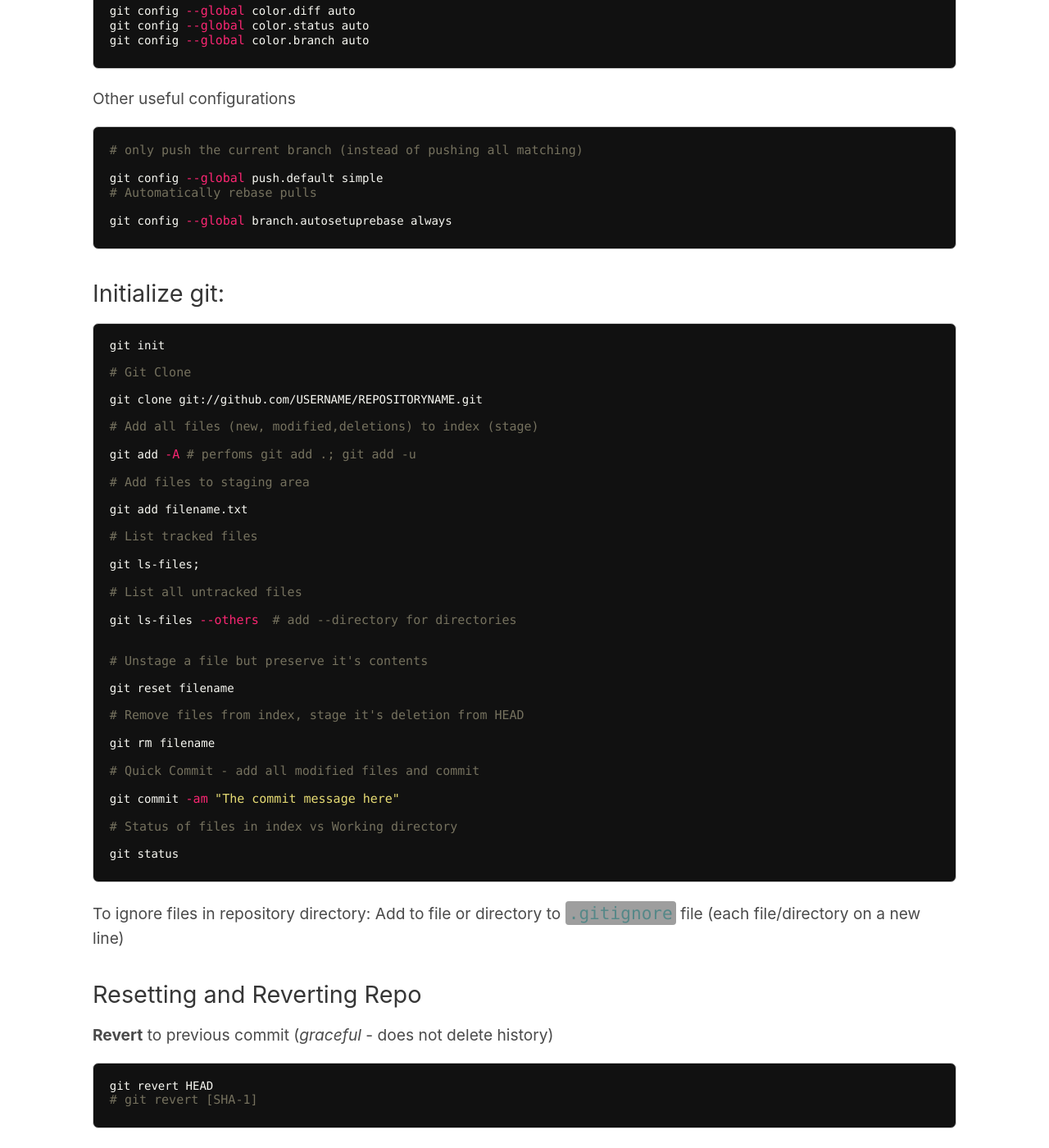
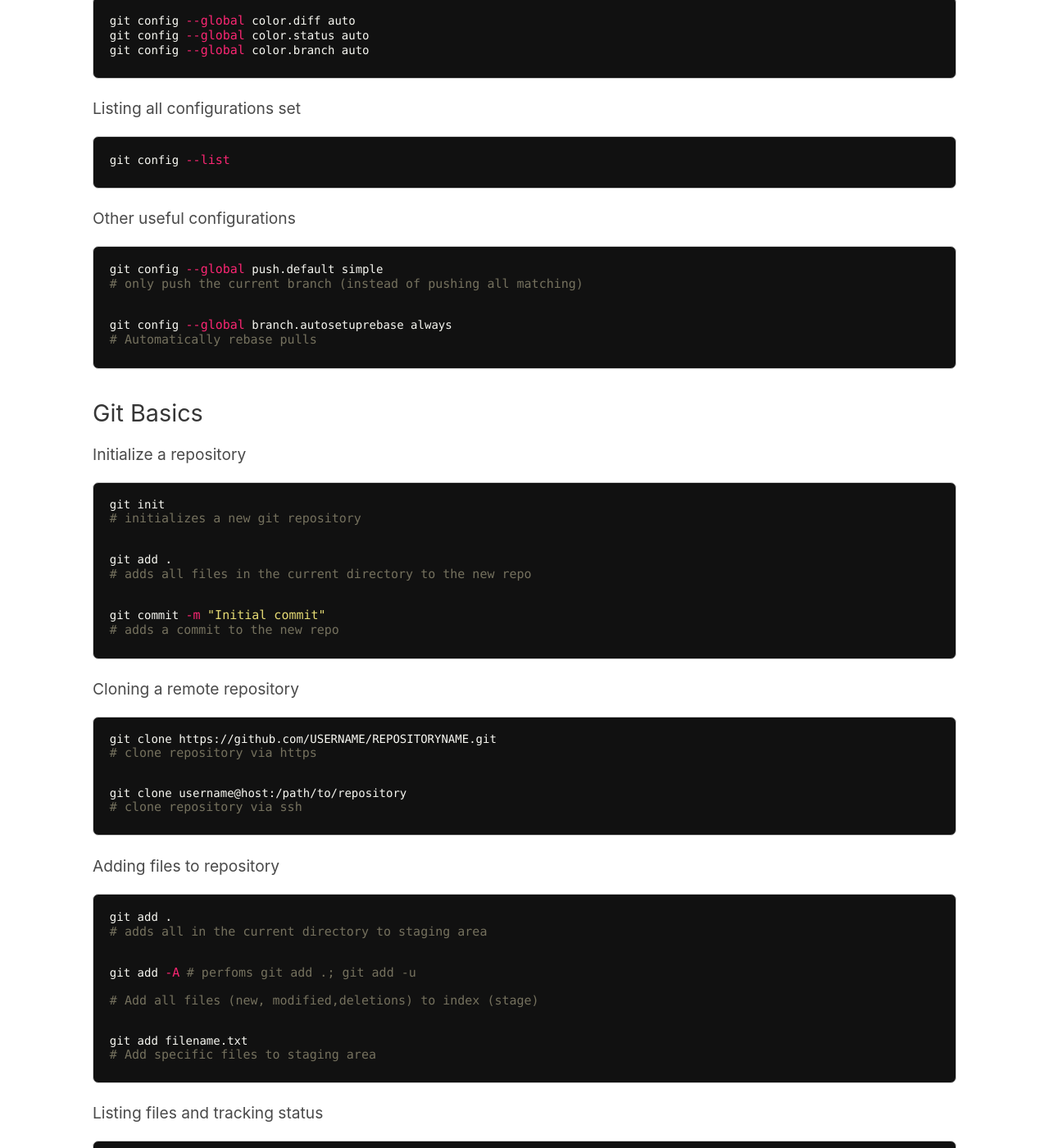
Before and after one commit to peteretelej/peteretelej.github.io, a Jekyll site: the page built from _posts/2014-9-22-git-commands-quick-dirty-git-shortcuts.md, in a window 1280 px wide and 1400 px high, scrolled down 926 px. Shown: the whole window at 82% size. Built offline with Jekyll 4.4.1, drawn with Linux system fonts in a browser that asks for light colours; some of the changed text lies outside the part shown; grey boxes are pictures that could not be loaded.

Commit message:
Minor edits to posts

```diff
--- a/_posts/2014-9-22-git-commands-quick-dirty-git-shortcuts.md
+++ b/_posts/2014-9-22-git-commands-quick-dirty-git-shortcuts.md
@@ -9,7 +9,7 @@ thumbnail: https://peteretelej.github.io/images/logos/git-logo.png
 
 <div class="tags">
 <a href='#git-config' class='tag is-info '>Configure Git</a>
-<a href='#git-init' class='tag is-info '>Initiliaze Git</a>
+<a href='#git-basics' class='tag is-info '>Git Basics</a>
 <a href='#git-reset' class='tag is-info '>Git Reset</a>
 <a href='#git-branch' class='tag is-info '>Manage Branches</a>
 <a href='#git-merge' class='tag is-info '>Git Merge</a>
@@ -25,69 +25,115 @@ thumbnail: https://peteretelej.github.io/images/logos/git-logo.png
 
 <h2>Git Quick Commands Listing</h2>
 <h3 id="git-config">Git Configuration:</h3>
+Add your name and email (baked into each commit made)
 {% highlight sh lineos %}
 git config --global user.name "Your Name"
-git config --global user.email you@youremaildomain.com
-# Add email to github/bitbucket if you plan to use them
+git config --global user.email you@example.com
+{% endhighlight %}
 
-# Configure text editor to use (e.g. vim)
+Configure text editor to use (e.g. to use vim)
+{% highlight sh lineos %}
 git config --global core.editor vim
+{% endhighlight %}
 
-# Listing all configs set
-git config --list
-{% endhighlight %}
-<p>Adding colors</p>
+Adding colors
 {% highlight sh lineos %}
 git config --global color.diff auto
 git config --global color.status auto
 git config --global color.branch auto
 {% endhighlight %}
 
+Listing all configurations set
+{% highlight sh lineos %}
+git config --list
+{% endhighlight %}
+
 <p>Other useful configurations</p>
 {% highlight sh lineos %}
+git config --global push.default simple
 # only push the current branch (instead of pushing all matching)
-git config --global push.default simple
+
+git config --global branch.autosetuprebase always
 # Automatically rebase pulls
-git config --global branch.autosetuprebase always
 {% endhighlight %}
 
-<h3 id="git-init">Initialize git:</h3>
-{% highlight sh lineos %}
+<h3 id="git-basics">Git Basics</h3>
+Initialize a repository
+{% highlight bash lineos %}
 git init
+# initializes a new git repository
 
-# Git Clone
-git clone git://github.com/USERNAME/REPOSITORYNAME.git
+git add .
+# adds all files in the current directory to the new repo
 
+git commit -m "Initial commit"
+# adds a commit to the new repo
+{% endhighlight %}
+
+Cloning a remote repository
+{% highlight bash lineos %}
+git clone https://github.com/USERNAME/REPOSITORYNAME.git
+# clone repository via https
+
+git clone username@host:/path/to/repository
+# clone repository via ssh
+{% endhighlight %}
+
+Adding files to repository
+{% highlight bash lineos %}
+git add .
+# adds all in the current directory to staging area
+
+git add -A # perfoms git add .; git add -u
 # Add all files (new, modified,deletions) to index (stage)
-git add -A # perfoms git add .; git add -u
-# Add files to staging area
+
 git add filename.txt
+# Add specific files to staging area
+{% endhighlight %}
 
+Listing files and tracking status
+{% highlight bash lineos %}
+git ls-files;
 # List tracked files
-git ls-files;
 
-# List all untracked files
 git ls-files --others  # add --directory for directories
+# Lists all untracked files
+{% endhighlight %}
 
+Removing a file from tracking
+{% highlight bash lineos %}
 # Unstage a file but preserve it's contents
 git reset filename
 
 # Remove files from index, stage it's deletion from HEAD
 git rm filename
+{% endhighlight %}
+<p class="help">To prevent tracking of files; add the file or directory to the <code>.gitignore</code> file (each file/directory on a new line).</p>
 
-# Quick Commit - add all modified files and commit
+Committing
+{% highlight bash lineos %}
+git commit
+# will prompt for a commit message in the configured text editor
+
+git commit -m "Fixes stuff x"
+
 git commit -am "The commit message here"
+# Quick Add & Commit - add all modified files and commit
 
 # Status of files in index vs Working directory
 git status
 {% endhighlight %}
-<p>To ignore files in repository directory: Add to file or directory to <code>.gitignore</code> file (each file/directory on a new line)</p>
 
 <h3 id="git-reset">Resetting and Reverting Repo</h3>
 <p><b>Revert</b> to previous commit (<i>graceful</i> - does not delete history)</p>
 {% highlight sh lineos %}
 git revert HEAD
 # git revert [SHA-1]
+{% endhighlight %}
+<p>Undo changes you've made to a file i.e. and replace it with the HEAD version.</p>
+{% highlight sh lineos %}
+git checkout -- myfile
+# git checkout -- [FILENAME]
 {% endhighlight %}
 <p><b>Reset</b> to previous state: <b>Do not use</b> if already commited to shared remote</p>
 {% highlight sh lineos %}
```
Also changed, not shown: _posts/2014-9-25-how-to-use-php-curl-basics.md (+0 -1 lines).
